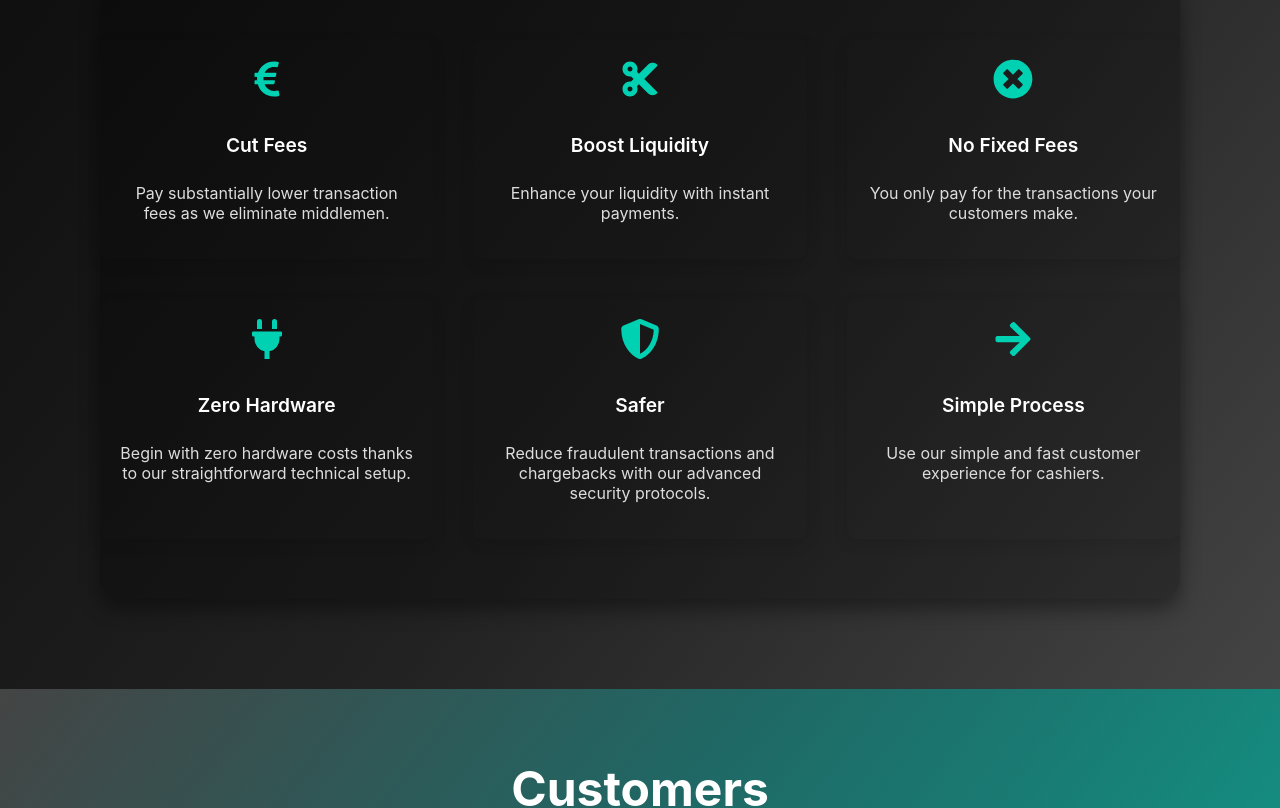
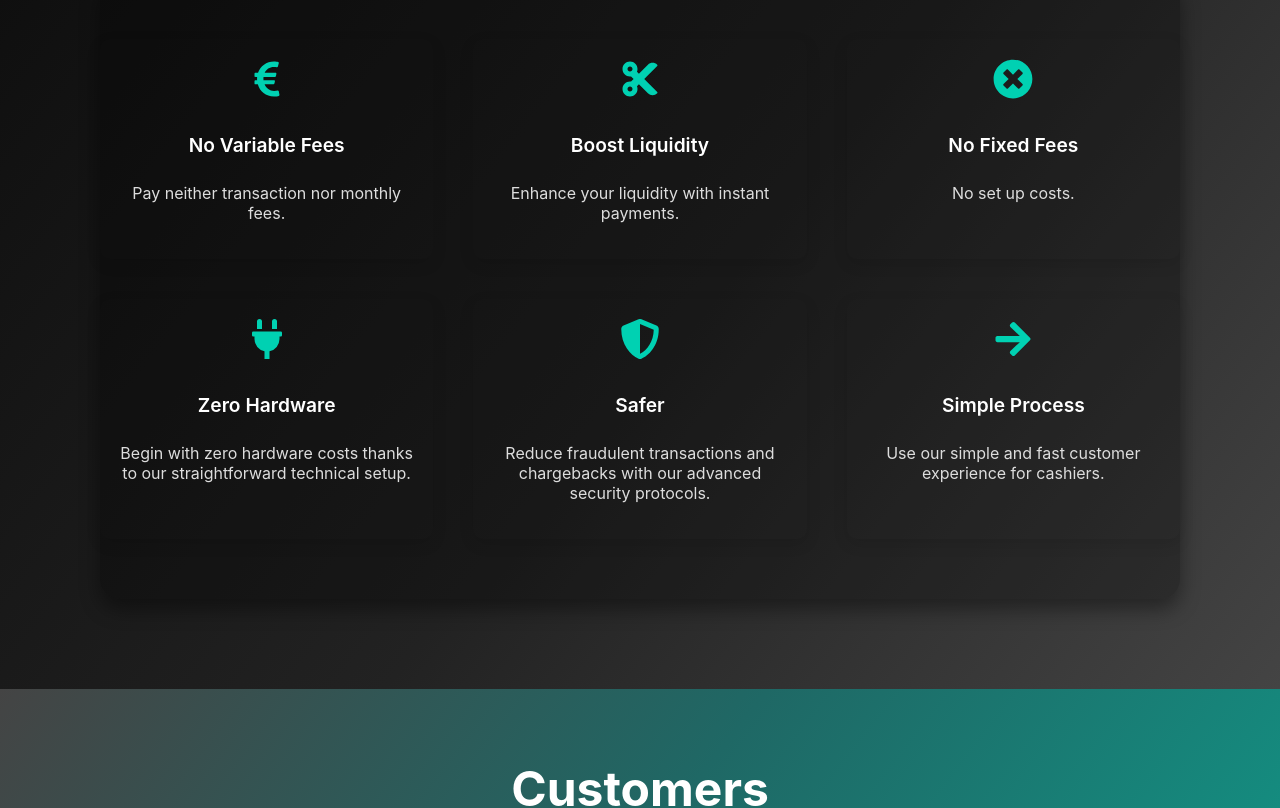
Before and after one commit to Flizpay/pay-with-x.github.io, a React (Create React App) app: page / in a window 1280 px wide. Shown: the part 1640-2448 px from the top of the page. Built offline with nearby package versions, Linux system fonts and the light colour scheme; the HTML template or start-up script is replaced by a standard one.

Commit message:
github pages20

```diff
--- a/src/components/mobile/Footer.js
+++ b/src/components/mobile/Footer.js
@@ -48,6 +48,7 @@ const styles = {
         fontSize: '1.2rem',
         transition: 'color 0.2s',
         cursor: 'pointer',
+        color: 'white'
     },
 };
 
--- a/src/components/web/Footer.js
+++ b/src/components/web/Footer.js
@@ -91,9 +91,7 @@ const styles = {
         fontSize: '1.5rem',
         transition: 'color 0.2s',
         cursor: 'pointer',
-        ':hover': {
-            color: '#00D1B2',
-        },
+        color: 'white'
     },
 };
 
--- a/src/locales/en.json
+++ b/src/locales/en.json
@@ -15,7 +15,7 @@
     },
     "Merchants": {
         "title": "Merchants",
-        "verticalBarText": "We understand the frustrations of merchants. Payments are expensive and often accompanied by opaque fees and complex rules. Additionally, it takes days for funds to arrive in merchants' bank accounts. Consequently, some merchants opt for cash-only transactions, even though it’s proven to deteriorate business. At Fliz, we are revolutionizing how merchants conduct business. With our low fees, straightforward onboarding process, and impeccable user experience, it has never been easier to accept payments.",
+        "verticalBarText": "We understand the frustrations of merchants. Payments are expensive and often accompanied by opaque fees and complex rules. Additionally, it takes days for funds to arrive in merchants' bank accounts. Consequently, some merchants opt for cash-only transactions, even though it’s proven to deteriorate business. At Fliz, we are revolutionizing how merchants conduct business. With zero fees, straightforward onboarding process, and impeccable user experience, it has never been easier to accept payments.",
         "HowItWorks": "How It Works",
         "steps": {
           "SignUp": {
@@ -34,16 +34,16 @@
         "YourBenefits": "Your Benefits",
         "benefits": {
           "CutFees": {
-            "title": "Cut Fees",
-            "description": "Pay substantially lower transaction fees as we eliminate middlemen."
+            "title": "No Variable Fees",
+            "description": "Pay neither transaction nor monthly fees."
+          },
+          "NoFixedFees": {
+            "title": "No Fixed Fees",
+            "description": "No set up costs."
           },
           "CutLiquidityCosts": {
             "title": "Boost Liquidity",
             "description": "Enhance your liquidity with instant payments."
-          },
-          "NoFixedFees": {
-            "title": "No Fixed Fees",
-            "description": "You only pay for the transactions your customers make."
           },
           "ZeroHardwareCosts": {
             "title": "Zero Hardware",
```
Also changed, not shown: 7 other files (tests, documents, lock files or other folders).
